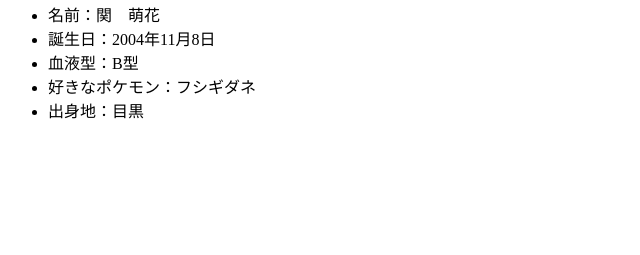
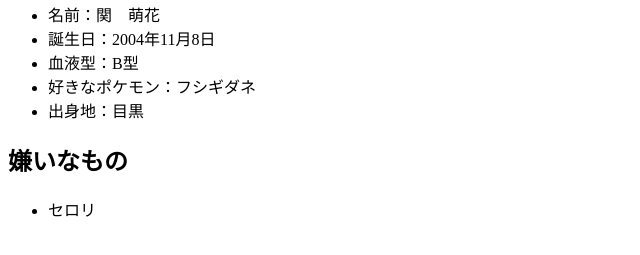
Before and after one commit to s2322085/git-practice2023, a plain HTML site: page index.html in a window 1280 px wide. Shown: the part 87-342 px from the top of the page, without its empty margins (0-640 px from the left). Drawn offline with Linux system fonts and the light colour scheme.

Commit message:
嫌いな食べ物を追記

```diff
--- a/index.html
+++ b/index.html
@@ -17,7 +17,11 @@
         <li>血液型：B型</li>
         <li>好きなポケモン：フシギダネ</li>
         <li>出身地：目黒</li>
+    </ul>
 
+    <h2>嫌いなもの</h2>
+    <ul>
+        <li>セロリ</li>
     </ul>
 
 </body>
```
